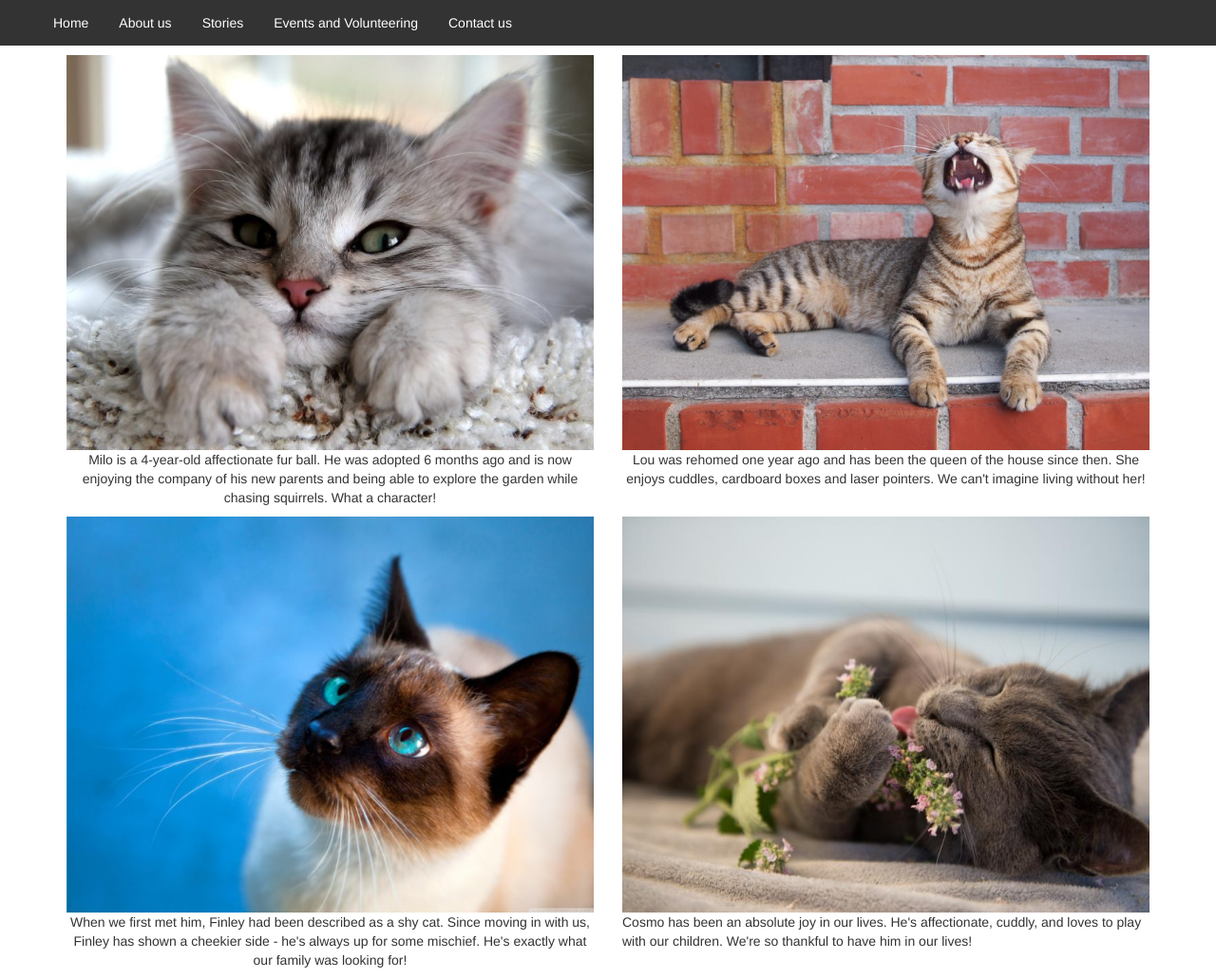
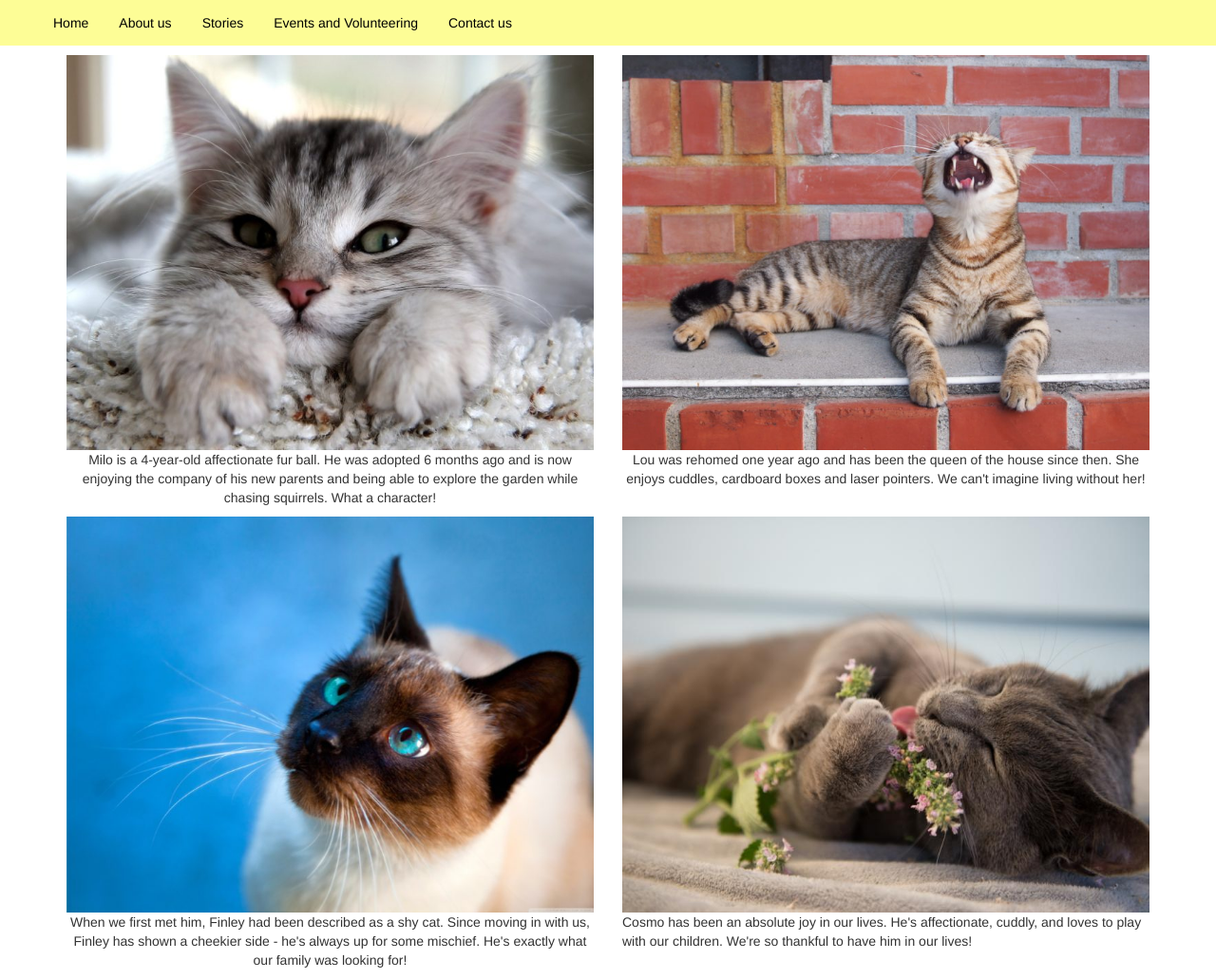
Before and after one commit to silviagini/group-website, a plain HTML site: page stories.html in a window 1280 px wide. Shown: the whole page at 95% size. Drawn offline with Linux system fonts and the light colour scheme.

Commit message:
New Nav bar
Added yellow nav bar

```diff
--- a/css/mystyle.css
+++ b/css/mystyle.css
@@ -3,7 +3,7 @@ ul {
   margin: 100;
   padding: 100;
   overflow: hidden;
-  background-color: #333;
+  background-color: #fdfd96;
 }
 
 li {
@@ -12,7 +12,7 @@ li {
 
 li a {
   display: block;
-  color: white;
+  color: black;
   text-align: center;
   padding: 14px 16px;
   text-decoration: none;
```
